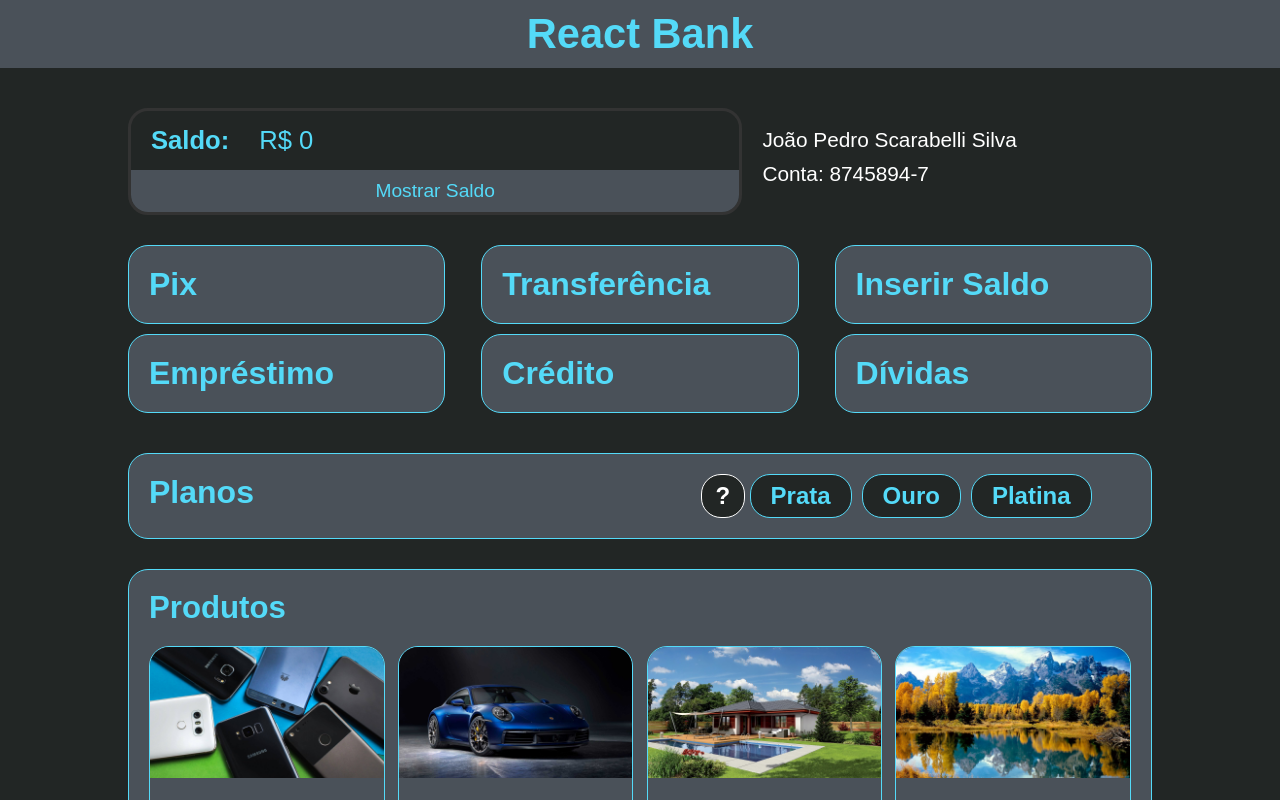
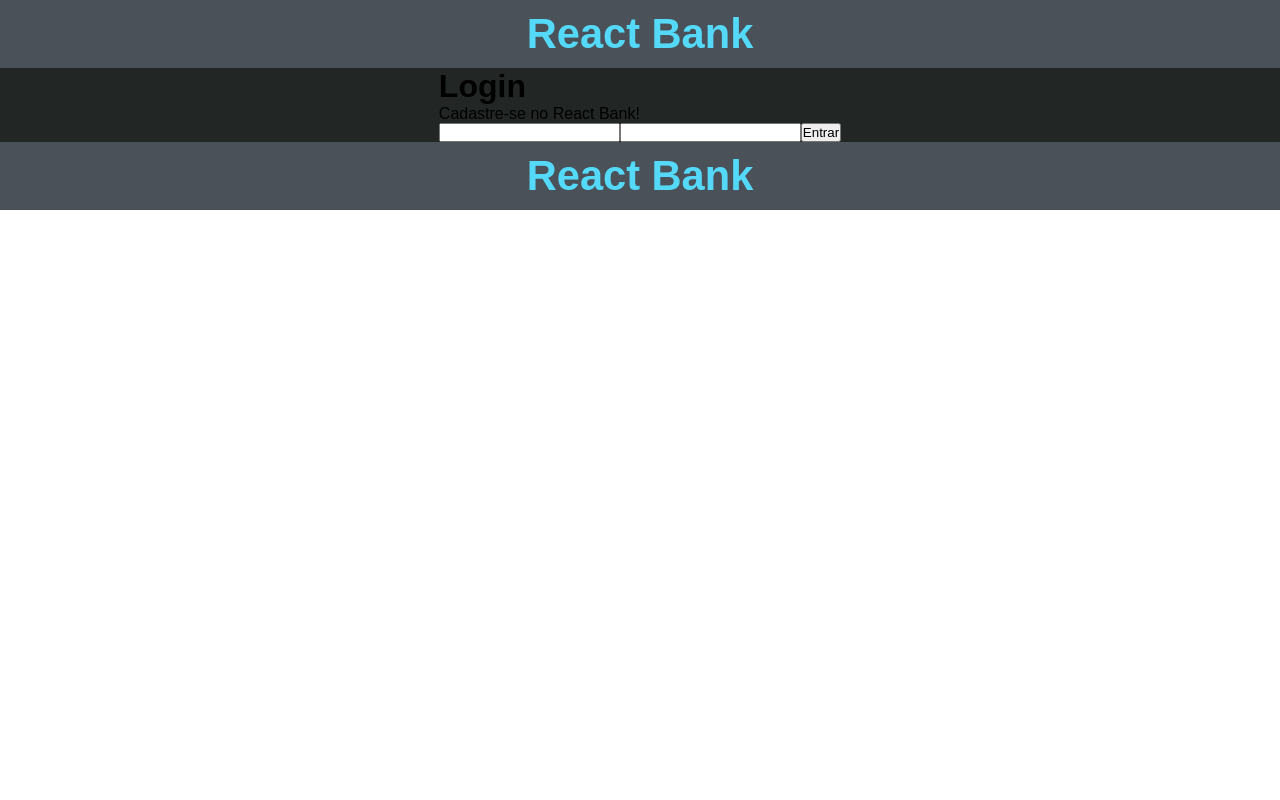
Before and after one commit to JPSS14/react-bank, a Next.js app: page / in a window 1280 px wide. Shown: the top 800 px of the page. Built offline with nearby package versions, Linux system fonts and the light colour scheme.

Commit message:
react-bank UPDATE 23: Created conta page and route validation login

```diff
--- a/src/components/InsertBalance.tsx
+++ b/src/components/InsertBalance.tsx
@@ -11,7 +11,7 @@ const [value, setValue] = useState('');
     function insert() {
         const valor = parseFloat(value);
         if(valor>0){
-            updateBalance(valor);
+            updateBalance(parseFloat(valor.toFixed(2)));
         }
     }
     return (
--- a/src/pages/index.tsx
+++ b/src/pages/index.tsx
@@ -7,8 +7,21 @@ import { Services } from '../components/Services';
 import { PlansBox } from '../components/PlansBox';
 import { ProductsBox } from '../components/ProductsBox';
 import { Footer } from '../components/Footer';
+import { useState } from 'react';
+import {useRouter} from 'next/router';
 
 export default function Home() {
+  const [name, setName] = useState('');
+  const [password, setPassword] = useState('');
+  const router = useRouter();
+
+  function login(){
+    if((name != "") && (password != "")){
+      router.push("/conta");
+      console.log("nome ",name,"senha: ", password);
+    }
+  }
+
   return (
     <>
       <Head>
@@ -16,21 +29,21 @@ export default function Home() {
       </Head>
       <Header />
       <main className={style.main}>
-        <div className={style.mainHeader}>
-          <Balance />
-          <Profile />
-        </div>
-        <div className={style.mainServices}>
-          <Services />
-        </div>
-        <div className={style.mainPlans}>
-          <PlansBox />
-        </div>
-        <div className={style.mainProductsBox}>
-          <ProductsBox/>
+        <div className={style.mainLogin}>
+          <header>
+            <h1>Login</h1>
+          </header>
+          <div>
+            <p>Cadastre-se no React Bank!</p>
+            <input type="text" value={name} onChange={(e) => setName(e.target.value)}></input>
+            <input type="password" value={password} onChange={(e) => setPassword(e.target.value)}></input>
+
+                <button onClick={login}>Entrar</button>
+
+          </div>
         </div>
       </main>
-      <Footer/>
+      <Footer />
     </>
   );
 }
```
Also changed, not shown: src/pages/conta.tsx (added, +36 -0 lines), src/styles/InsertBalance.module.scss (+4 -5 lines).
